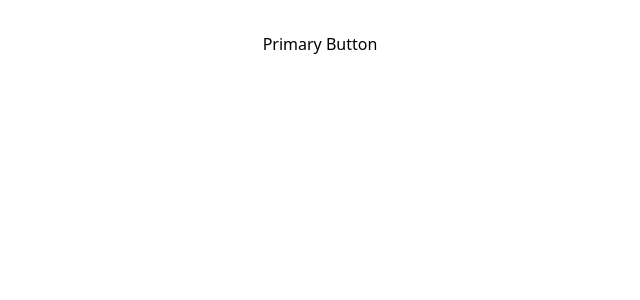
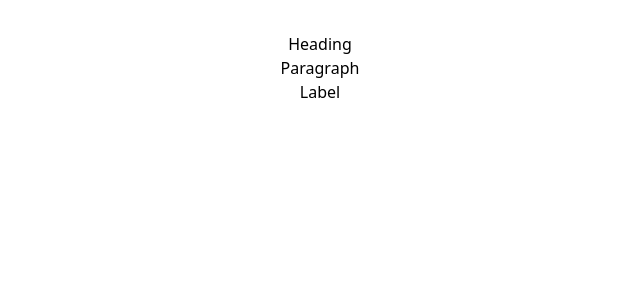
Before and after one commit to yksa/react-typescript, a React (Vite) app: page / in a window 1280 px wide. Shown: the top 300 px of the page, without its empty margins (320-960 px from the left). Built offline with nearby package versions, Linux system fonts and the light colour scheme.

Commit message:
Polymorphic Components

```diff
--- a/src/App.tsx
+++ b/src/App.tsx
@@ -1,12 +1,18 @@
 import "./App.css";
-import { CustomButton } from "./components/html/Button";
+import Text from "./components/polymorphic/Text";
 
 function App() {
   return (
     <div className="App">
-      <CustomButton variant="primary" onClick={() => console.log("clicked")}>
-        Primary Button
-      </CustomButton>
+      <Text as="h1" size="lg">
+        Heading
+      </Text>
+      <Text as="p" size="md">
+        Paragraph
+      </Text>
+      <Text as="label" htmlFor="someId" size="sm" color="secondary">
+        Label
+      </Text>
     </div>
   );
 }
--- /dev/null
+++ b/src/components/polymorphic/Text.tsx
@@ -0,0 +1,23 @@
+type TextOwnProps<E extends React.ElementType> = {
+  size?: "sm" | "md" | "lg";
+  color?: "primary" | "secondary";
+  children: React.ReactNode;
+  as?: E;
+};
+
+type TextProps<E extends React.ElementType> = TextOwnProps<E> &
+  Omit<React.ComponentProps<E>, keyof TextOwnProps<E>>;
+
+function Text<E extends React.ElementType = "div">({
+  size,
+  color,
+  children,
+  as,
+}: TextProps<E>) {
+  const Component = as || "div";
+  return (
+    <Component className={`class-with-${size}-${color}`}>{children}</Component>
+  );
+}
+
+export default Text;
```
